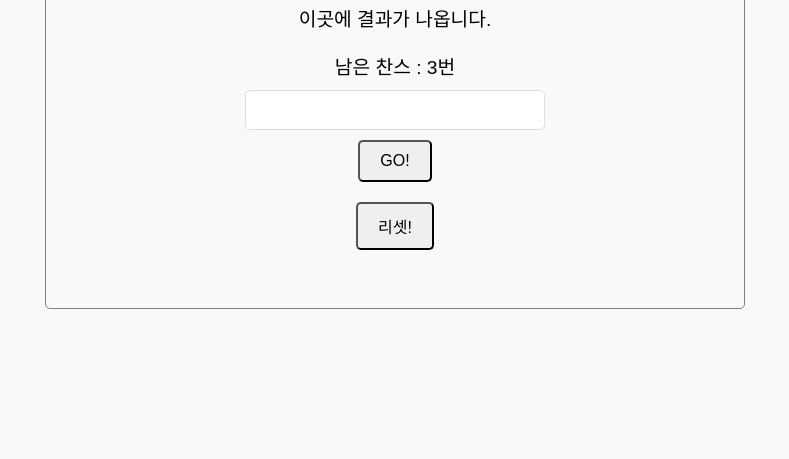
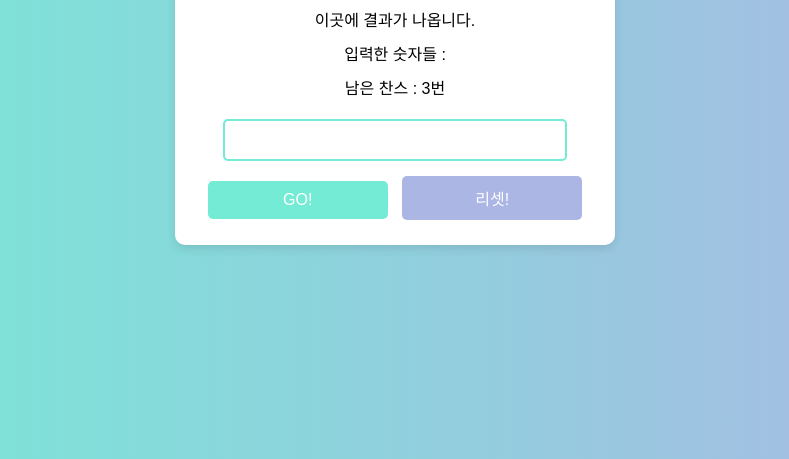
Before and after one commit to hyuni480/number-guess-game, a plain HTML site: page index.html in a window 1280 px wide. Shown: the part 341-800 px from the top of the page, without its empty margins (245-1034 px from the left). Drawn offline with Linux system fonts and the light colour scheme.

Commit message:
after css

```diff
--- a/index.html
+++ b/index.html
@@ -11,6 +11,7 @@
         <h1>숫자 맞추기 게임!</h1>
         <div id="answer">실제 정답은 여기</div>
         <div id="result">이곳에 결과가 나옵니다.</div>
+        <div id="num-history">입력한 숫자들 : </div>
         <div id="chance-area">남은 찬스 : 3번</div>
         <input type="number" id="user-input" />
         <button id="play-button">GO!</button>
--- a/main.js
+++ b/main.js
@@ -18,6 +18,8 @@ let chances = 3;
 let gameOver = false;
 let chanceArea = document.getElementById("chance-area");
 let history = [];
+let numHistory = document.getElementById("num-history");
+let flag = false; // 정답인지 판단
 
 
 playButton.addEventListener("click", play);
@@ -44,6 +46,8 @@ function play(){
         return;
     }
 
+
+
     chances--;
     chanceArea.textContent=`남은 기회 : ${chances}번`
     console.log(chances)
@@ -53,10 +57,13 @@ function play(){
         result.textContent = "DOWN!!!"
     } else{
         result.textContent = "정답입니다!!!"
+        flag = true;
         gameOver= true;
     }
 
     history.push(userValue);
+
+    numHistory.textContent = `입력한 숫자들 : ${history}`
 
     if(chances < 1){
         gameOver= true;
@@ -64,6 +71,7 @@ function play(){
 
     if(gameOver){
         playButton.disabled=true;
+        if(!flag) result.textContent = "GAME OVER";
     }
 }
 
@@ -74,8 +82,10 @@ function reset(){
     playButton.disabled=false;
     userInput.value=""
     history = [];
+    flag = false;
     pickRandomNum();
     result.textContent="이곳에 결과가 나옵니다."
+    numHistory.textContent = `입력한 숫자들 : ${history}`
 }
 
 pickRandomNum();
--- a/style.css
+++ b/style.css
@@ -1,54 +1,70 @@
-*{
-    box-sizing: border-box;
+body {
+  font-family: 'Arial', sans-serif;
+  display: flex;
+  justify-content: center;
+  align-items: center;
+  height: 100vh;
+  margin: 0;
+  background: linear-gradient(to right, #74ebd5, #acb6e5);
 }
-body {
-    font-family: Arial, sans-serif;
+
+#container {
+  background: white;
+  padding: 20px;
+  border-radius: 10px;
+  box-shadow: 0 4px 10px rgba(0, 0, 0, 0.1);
   text-align: center;
-    margin: 0;
-    padding: 0;
-    display: flex;
-    flex-direction: column;
-    align-items: center;
-    justify-content: center;
-    height: 100vh;
-    background-color: #f8f9fa;
+  width: 90%;
+  max-width: 400px;
 }
 
 h1 {
-    font-size: 2rem;
-    margin-bottom: 20px;
+  font-size: 1.8rem;
+  color: #333;
 }
 
-  #container {
-    border: 1px solid gray;
-    border-radius: 5px;
-    width: 700px;
-    height: 500px;
-    display: flex;
-    flex-direction: column;
-    align-items: center;
-    justify-content: center;
-  }
-
-
-  div > div {
-    font-size: 1.2rem;
+#result, #num-history, #chance-area {
   margin: 10px 0;
+  font-size: 1rem;
 }
 
 input {
   width: 80%;
-    max-width: 300px;
   padding: 10px;
+  margin: 10px 0;
+  border: 2px solid #74ebd5;
+  border-radius: 5px;
   font-size: 1rem;
-    border: 1px solid #ddd;
-    border-radius: 5px;
+  text-align: center;
 }
 
 button {
-    margin: 10px;
-    padding: 10px 20px;
+  width: 45%;
+  padding: 10px;
+  margin: 5px;
+  border: none;
+  border-radius: 5px;
   font-size: 1rem;
-    border-radius: 5px;
   cursor: pointer;
+  transition: 0.3s;
 }
+
+#play-button {
+  background: #74ebd5;
+  color: white;
+}
+
+#reset-button {
+  background: #acb6e5;
+  color: white;
+}
+
+button:hover {
+  opacity: 0.8;
+}
+
+button:disabled {
+  background: #cccccc  !important;
+  color: #666666  !important;
+  cursor: not-allowed;
+}
```
Lines whose indentation alone changed are shown as unchanged.
